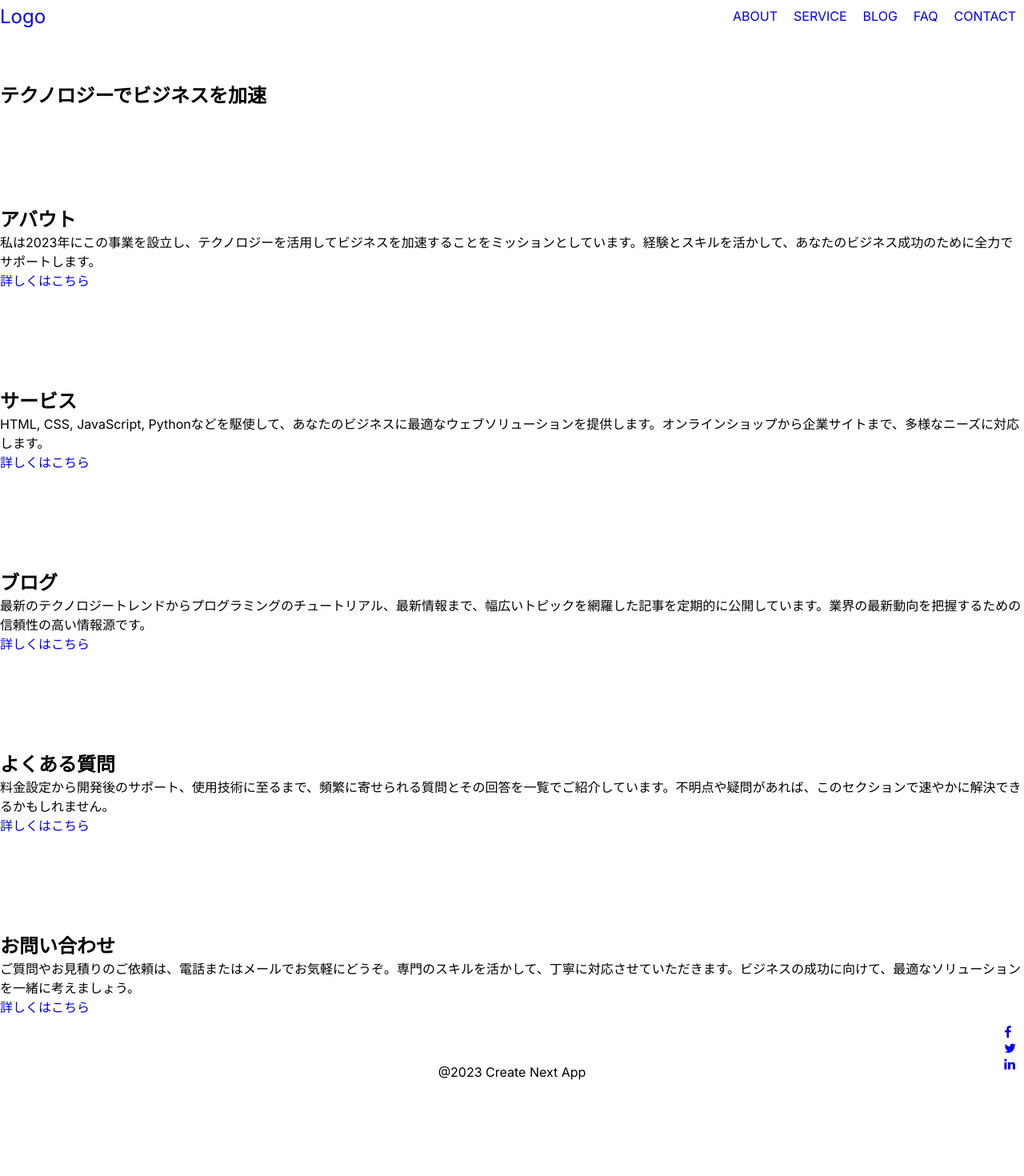
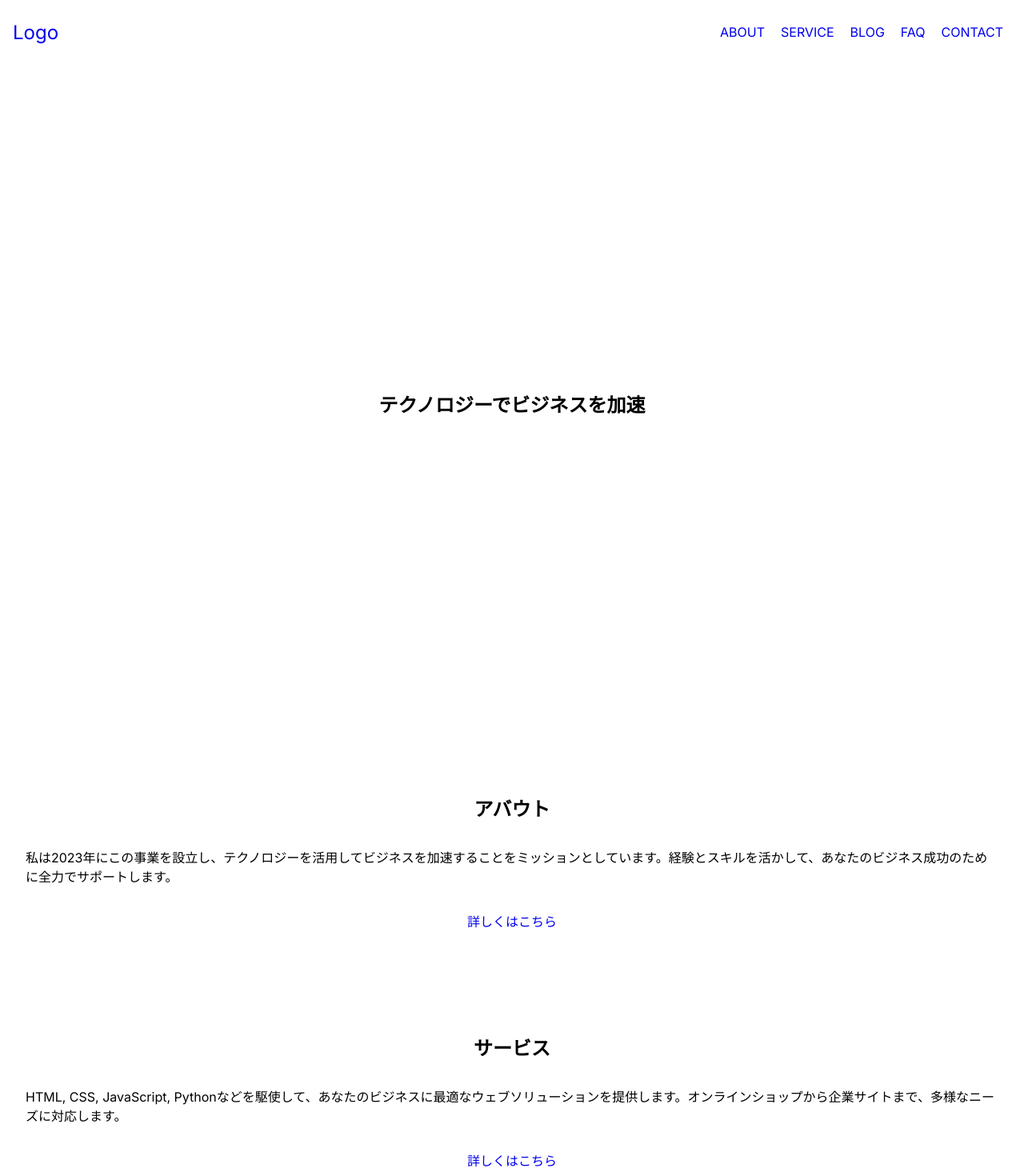
Before and after one commit to shim369/Nextjs-TypeScript-Newt-Site2, a Next.js app: page / in a window 1280 px wide. Shown: the top 1470 px of the page at 80% size. Before the commit the page ends 1350 px from the top, so only its background shows below. Built offline with nearby package versions, Linux system fonts and the light colour scheme.

Commit message:
update scss

```diff
--- a/app/layout.tsx
+++ b/app/layout.tsx
@@ -20,7 +20,7 @@ export default function RootLayout({
   return (
     <html lang="en">
       <Head>
-        <link rel="stylesheet" href="https://cdnjs.cloudflare.com/ajax/libs/ionicons/5.5.0/css/ionicons.min.css" />
+        <link rel="stylesheet" href="https://cdnjs.cloudflare.com/ajax/libs/ionicons/5.5.0/css/ionicons.min.css" as="style" />
       </Head>
       <body className={inter.className}>
         <Header />
--- a/app/page.tsx
+++ b/app/page.tsx
@@ -5,12 +5,14 @@ import './styles/style.scss'
 export default function Home() {
   return (
     <>
-      <section id="home">
+      <section id="home" className={'main-visual'}>
         <div className={'container'}>
+          <div className={'main-visual-inner'}>
             <h1>テクノロジーでビジネスを加速</h1>
           </div>
+        </div>
       </section>
-
+      <main className={'main'}>
         <section id="about">
           <div className={'container'}>
             <h2>アバウト</h2>
@@ -50,6 +52,7 @@ export default function Home() {
             <Link href="/contact">詳しくはこちら</Link>
           </div>
         </section>
+      </main>
     </>
   )
 }
--- a/app/styles/style.scss
+++ b/app/styles/style.scss
@@ -13,6 +13,7 @@ html,
 body {
     max-width: 100vw;
     overflow-x: hidden;
+    font-size: 16px;
 }
 
 a {
@@ -27,10 +28,12 @@ ul {
     display: flex;
     justify-content: space-between;
     align-items: center;
+    width: 100%;
+    height: 10vh;
 }
 
 .logo {
-    font-size: 1.5em;
+    font-size: 1.5rem;
 }
 
 .nav {
@@ -42,18 +45,57 @@ ul {
     }
 }
 
+.main-visual {
+    min-height: 100vh;
+    .main-visual-inner {
+        height: 90vh;
+        display: flex;
+        justify-content: center;
+        align-items: center;
+    }
+}
+
 .main {
-    display: flex;
-    justify-content: center;
     min-height: 100vh;
     section {
-        padding: 60px 0;
+        padding: 4rem 0;
     }
 }
 
 .container {
     max-width: 1440px;
     margin: 0 auto;
+    display: flex;
+    flex-direction: column;
+    justify-content: center;
+    align-items: center;
+    padding: 0 1rem;
+    h2 {
+        margin-bottom: 2rem;
+    }
+    h3 {
+        margin-bottom: 2rem;
+    }
+    p {
+        margin-bottom: 2rem;
+    }
+    ul {
+        margin-bottom: 2rem;
+        display: flex;
+        flex-direction: column;
+        justify-content: center;
+        li {
+            margin-bottom: 2rem;
+        }
+    }
+    dl {
+        dt {
+            margin-bottom: 2rem;
+        }
+        dd {
+            margin-bottom: 2rem;
+        }
+    }
 }
 
 .footer {
```
Also changed, not shown: app/contact/page.tsx (indentation only). Lines whose indentation alone changed are shown as unchanged.
